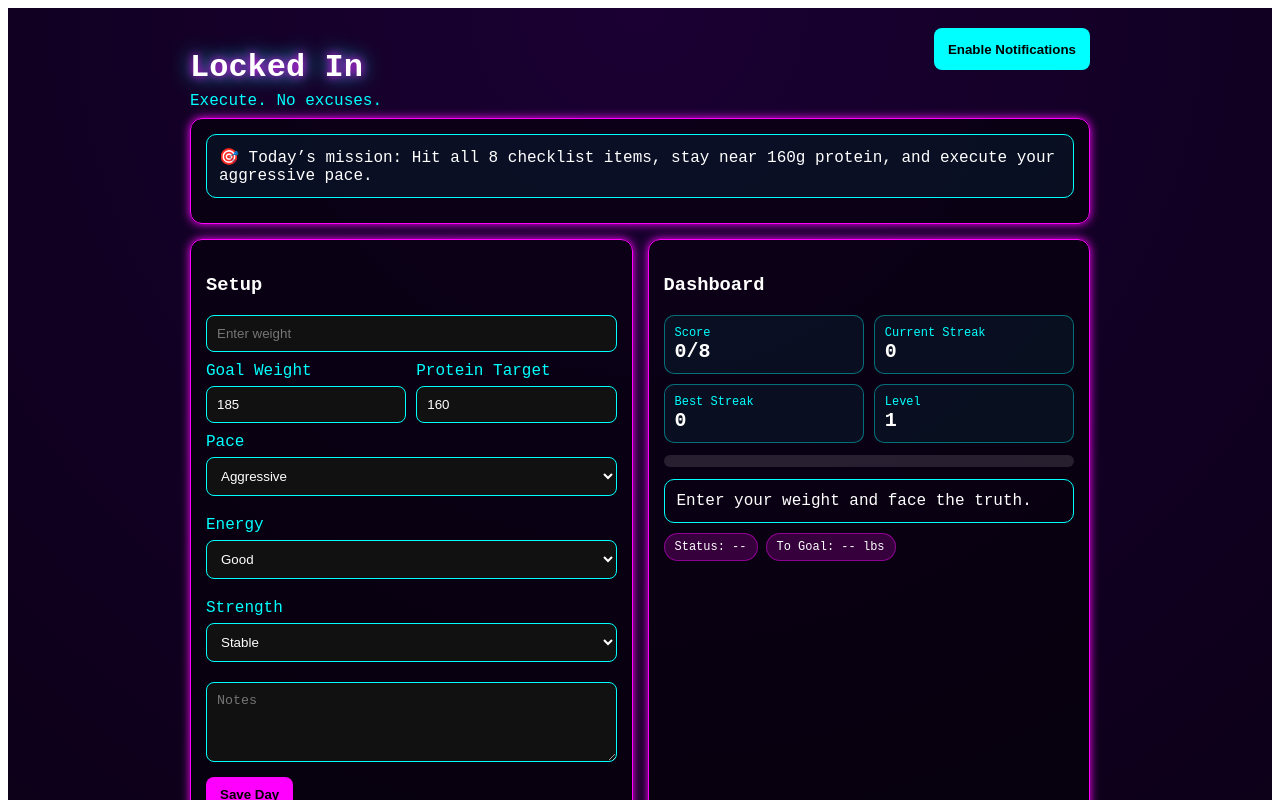
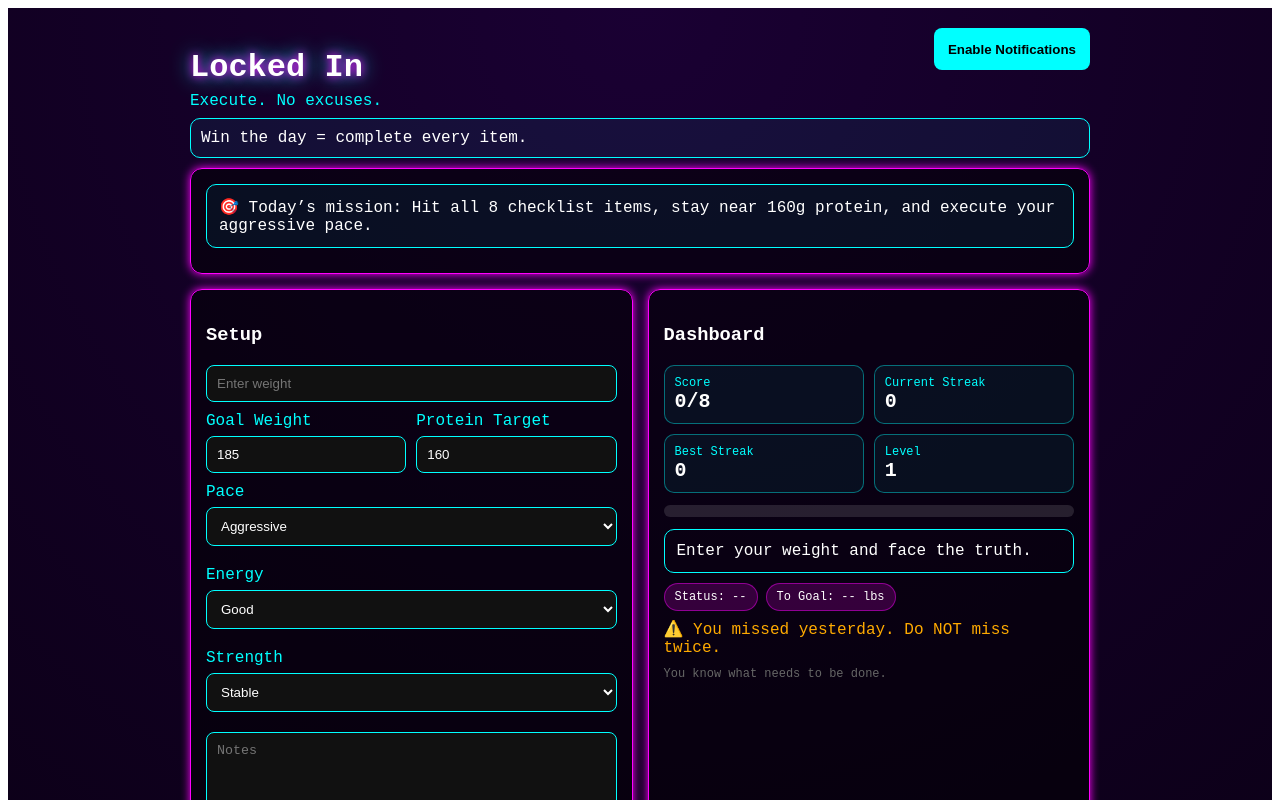
Before and after one commit to uncledave2082/dont-be-a-pussy-app, a Next.js app: page / in a window 1280 px wide. Shown: the top 800 px of the page. Built offline with nearby package versions, Linux system fonts and the light colour scheme.

Commit message:
Add random rewards and update coach text logic

```diff
--- a/app/page.js
+++ b/app/page.js
@@ -291,6 +291,7 @@ export default function Page() {
   }, [startWeight, firstTrackedDate, todayKey, targetWeeklyRate]);
 
   const deltaVsPlan = latestWeight != null && roadmapTarget != null ? +(latestWeight - roadmapTarget).toFixed(1) : null;
+
   const plateau = useMemo(() => {
     if (weightEntries.length < 4) return false;
     const recent = weightEntries.slice(-7);
@@ -339,7 +340,21 @@ export default function Page() {
 
   const chartPolyline = chartPoints.map((p) => `${p.x},${90 - p.y}`).join(' ');
 
+  const hour = new Date().getHours();
+  const yesterdayMissed = !history.find((h) => h.date === addDays(todayKey, -1))?.allDone;
+
+  const rewards = [
+    '🔥 Perfect execution',
+    '💪 You handled business',
+    '⚡ That’s how it’s done',
+    '🧠 Discipline wins',
+  ];
+
+  const reward = rewards[Math.floor(Math.random() * rewards.length)];
+
   const coachText = useMemo(() => {
+    if (deltaVsPlan != null && deltaVsPlan > 2) return "You're slipping. Tighten everything up now.";
+    if (deltaVsPlan != null && deltaVsPlan > 1) return 'Slightly off. Fix it today.';
     if (energy === 'low') return 'Energy is low. Fix sodium first. Stop looking for excuses.';
     if (strength === 'down') return 'Strength is down. Tighten up protein or add a little fuel around training.';
     if (plateau) return 'You are stalled. Reduce added fat slightly and tighten execution this week.';
@@ -347,7 +362,7 @@ export default function Page() {
     if (weeklyRate !== '--' && Number(weeklyRate) > 4) return 'Loss is very fast. Add a little fat so you do not burn out.';
     if (completed < total) return 'Not done yet. Finish the checklist before you call today a win.';
     return 'Stick to the plan. No whining. No random changes.';
-  }, [energy, strength, plateau, weeklyRate, targetWeeklyRate, completed, total]);
+  }, [deltaVsPlan, energy, strength, plateau, weeklyRate, targetWeeklyRate, completed, total]);
 
   const dailyMission = `Hit all ${total} checklist items, stay near ${numericProteinTarget}g protein, and execute your ${pace} pace.`;
 
@@ -362,6 +377,10 @@ export default function Page() {
           <button style={styles.smallButton} onClick={requestNotifications}>
             {notificationsEnabled ? 'Notifications On' : 'Enable Notifications'}
           </button>
+        </div>
+
+        <div style={styles.winBox}>
+          Win the day = complete every item.
         </div>
 
         <div style={styles.card}>
@@ -433,14 +452,55 @@ export default function Page() {
             <div style={styles.progressWrap}><div style={styles.progressBar(completionPct)} /></div>
             <div style={styles.statusBox}>
               {!weight && 'Enter your weight and face the truth.'}
-              {weight && completed === total && '🔥 Locked in. Perfect execution.'}
+              {weight && completed === total && reward}
               {weight && completed < total && '⚠️ Not finished. Execute the plan.'}
             </div>
             <div style={styles.inlineStatusRow}>
               <span style={styles.badge}>Status: {status}</span>
               <span style={styles.badge}>To Goal: {numericWeight != null ? (numericWeight - numericGoalWeight).toFixed(1) : '--'} lbs</span>
             </div>
+
             {plateau && <div style={styles.warnText}>⚠️ Plateau detected. Tighten up this week.</div>}
+
+            {completed >= total - 2 && completed < total && (
+              <div style={styles.nearText}>⚠️ You’re close. Finish strong.</div>
+            )}
+
+            {hour >= 20 && completed < total && (
+              <div style={styles.lastChanceText}>
+                🚨 Last chance. Finish today or lose the streak.
+              </div>
+            )}
+
+            {currentStreak >= 3 && (
+              <div style={styles.identityText}>
+                You are a {currentStreak}-day operator.
+              </div>
+            )}
+
+            {yesterdayMissed && (
+              <div style={styles.warnText}>
+                ⚠️ You missed yesterday. Do NOT miss twice.
+              </div>
+            )}
+
+            {xp % 50 > 35 && (
+              <div style={styles.levelText}>
+                ⚡ Almost level {level + 1}
+              </div>
+            )}
+
+            {latestWeight && (
+              <div style={styles.tinyNote}>
+                Every decision moves this number.
+              </div>
+            )}
+
+            {completed < total && (
+              <div style={styles.tinyMuted}>
+                You know what needs to be done.
+              </div>
+            )}
           </div>
         </div>
 
@@ -567,6 +627,13 @@ const styles = {
     boxShadow: '0 0 10px #ff00ff',
     borderRadius: '12px',
     background: 'rgba(0,0,0,0.5)',
+  },
+  winBox: {
+    padding: '10px',
+    border: '1px solid #00ffff',
+    marginBottom: '10px',
+    borderRadius: '10px',
+    background: 'rgba(0,255,255,0.06)',
   },
   grid2: {
     display: 'grid',
@@ -727,6 +794,34 @@ const styles = {
     color: '#ffaa00',
     marginTop: '8px',
   },
+  nearText: {
+    color: '#ff9900',
+    fontWeight: 'bold',
+    marginTop: '10px',
+  },
+  lastChanceText: {
+    color: '#ff0000',
+    fontWeight: 'bold',
+    textShadow: '0 0 10px #ff0000',
+    marginTop: '10px',
+  },
+  identityText: {
+    marginTop: '8px',
+    color: '#00ffff',
+  },
+  levelText: {
+    color: '#ffaa00',
+    marginTop: '8px',
+  },
+  tinyNote: {
+    marginTop: '10px',
+    color: '#aaa',
+  },
+  tinyMuted: {
+    marginTop: '10px',
+    fontSize: '12px',
+    color: '#666',
+  },
   breakBox: {
     marginTop: '10px',
     border: '1px solid #ff4d4d',
```
